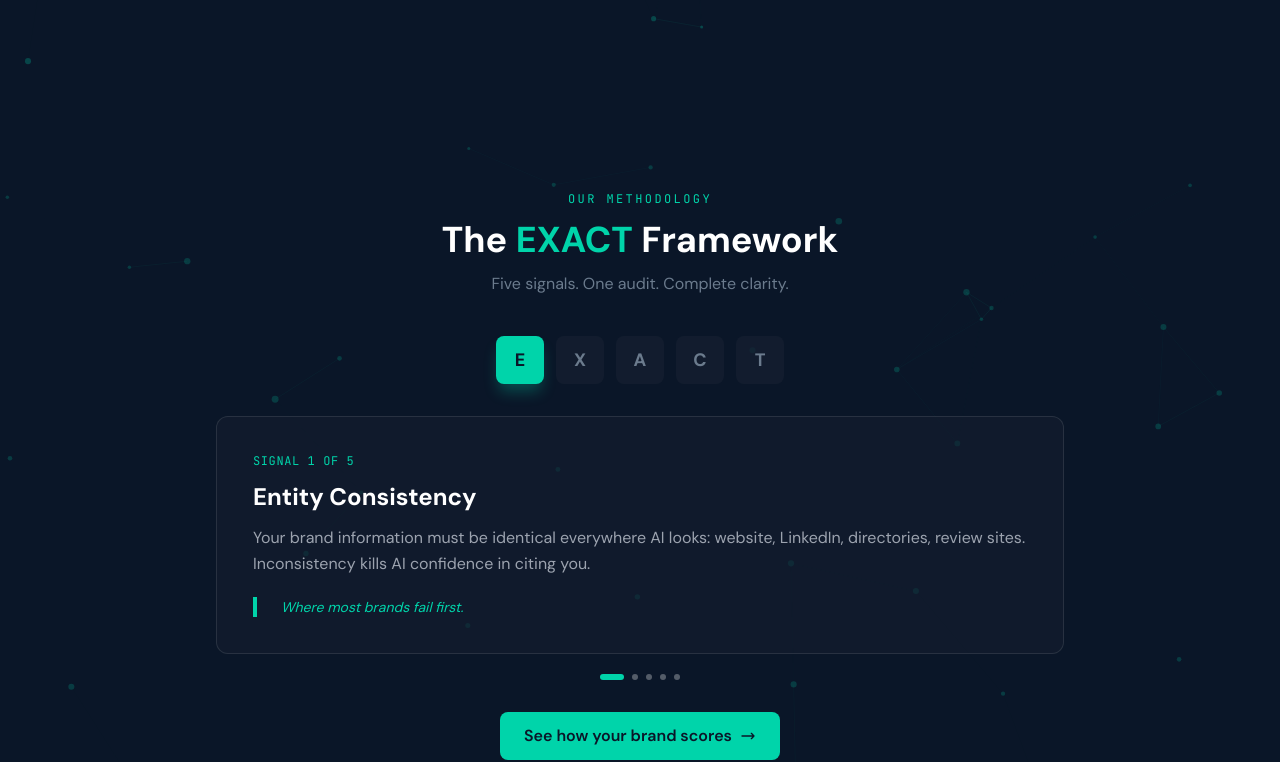
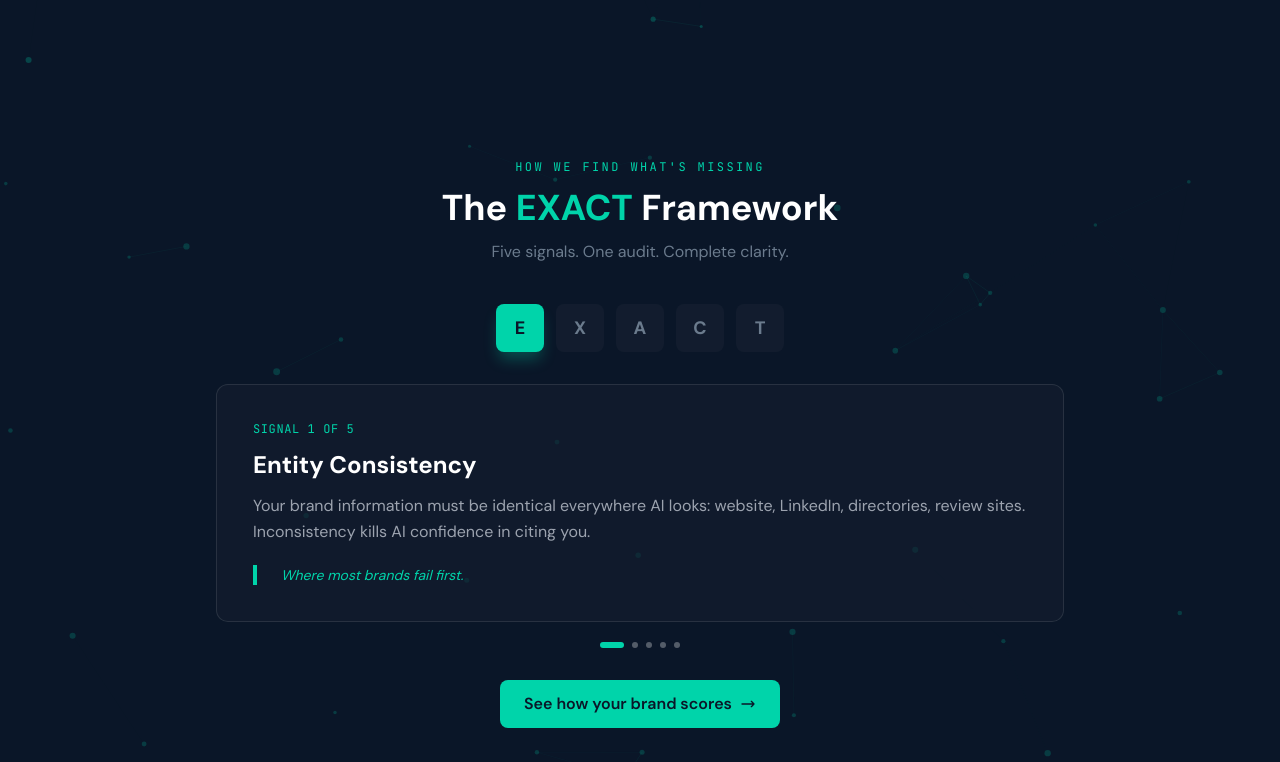
Before and after one commit to miac-design/miarenai, a Next.js app: page / in a window 1280 px wide. Shown: the part 1159-1921 px from the top of the page. Built offline with nearby package versions, Linux system fonts and the light colour scheme.

Commit message:
reduce EXACT section padding + change label to 'HOW WE FIND WHAT'S MISSING'

```diff
--- a/components/ExactFramework.tsx
+++ b/components/ExactFramework.tsx
@@ -16,11 +16,11 @@ export default function ExactFramework() {
   const [active, setActive] = useState(0);
 
   return (
-    <section className="relative bg-navy py-16 md:py-24 overflow-hidden">
+    <section className="relative bg-navy py-10 md:py-16 overflow-hidden">
       <NodeNetwork opacity={0.2} color="0, 212, 170" />
       <div className="relative z-10 max-w-4xl mx-auto px-6">
         <div className="text-center mb-10">
-          <p className="section-label mb-3">OUR METHODOLOGY</p>
+          <p className="section-label mb-3">HOW WE FIND WHAT&apos;S MISSING</p>
           <h2 className="text-3xl md:text-4xl font-bold text-white">
             The <span className="text-teal">EXACT</span> Framework
           </h2>
```
